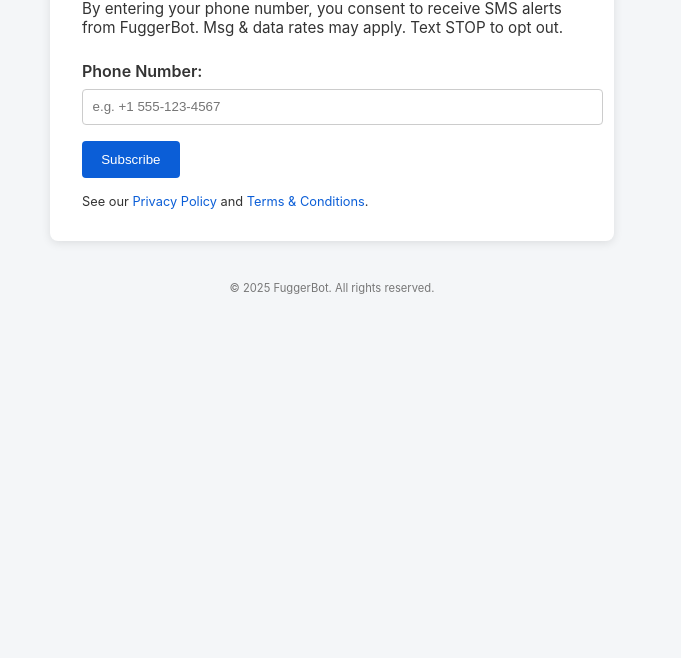
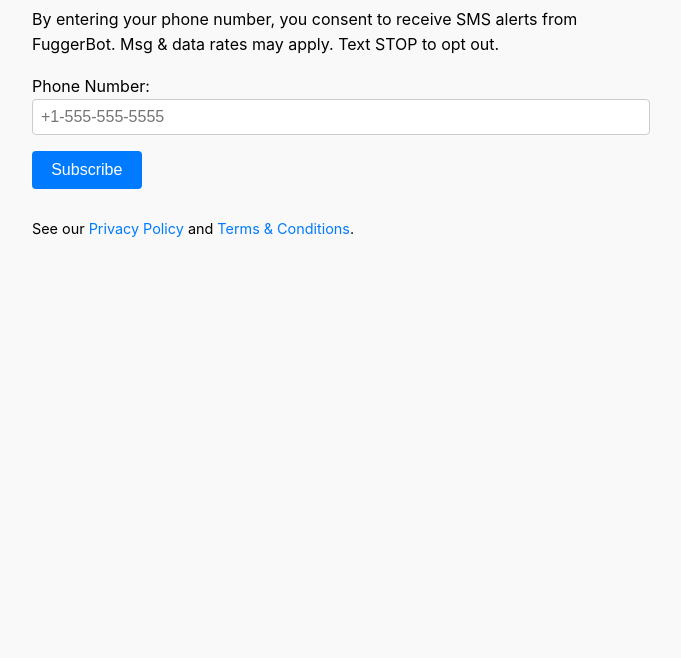
Before and after one commit to rjfisher123/rjfisher123.github.io, a plain HTML site: page index.html in a window 1280 px wide. Shown: the part 142-800 px from the top of the page, without its empty margins (308-989 px from the left). Drawn offline with Linux system fonts and the light colour scheme.

Commit message:
Clean up and style opt-in page

```diff
--- a/index.html
+++ b/index.html
@@ -3,105 +3,81 @@
 <head>
   <meta charset="UTF-8" />
   <meta name="viewport" content="width=device-width, initial-scale=1.0"/>
-  <title>FuggerBot Alerts Opt-In</title>
+  <title>FuggerBot Alerts</title>
   <style>
     body {
-      font-family: -apple-system, BlinkMacSystemFont, 'Segoe UI', Roboto, sans-serif;
-      background-color: #f4f6f8;
-      margin: 0;
-      padding: 0;
-      color: #333;
-    }
-
-    .container {
-      max-width: 500px;
-      margin: 5vh auto;
-      padding: 2rem;
-      background: #fff;
-      border-radius: 8px;
-      box-shadow: 0 2px 10px rgba(0,0,0,0.1);
+      font-family: -apple-system, BlinkMacSystemFont, "Segoe UI", Roboto, Oxygen,
+        Ubuntu, Cantarell, "Open Sans", "Helvetica Neue", sans-serif;
+      max-width: 600px;
+      margin: 40px auto;
+      padding: 20px;
+      background: #f9f9f9;
+      line-height: 1.6;
     }
 
     h1 {
-      font-size: 1.75rem;
-      margin-bottom: 1rem;
-      color: #1a1a1a;
+      font-size: 2em;
+      margin-bottom: 0.25em;
     }
 
-    p {
-      font-size: 0.95rem;
-      margin-bottom: 1.5rem;
-    }
-
-    label {
-      font-weight: 600;
-      display: block;
-      margin-bottom: 0.5rem;
+    form {
+      margin-top: 1em;
+      margin-bottom: 1em;
     }
 
     input[type="text"] {
       width: 100%;
-      padding: 0.6rem;
+      padding: 0.5em;
+      font-size: 1em;
+      margin-bottom: 1em;
       border: 1px solid #ccc;
       border-radius: 4px;
-      margin-bottom: 1rem;
     }
 
-    button {
-      background: #0b5ed7;
+    input[type="submit"] {
+      background-color: #007bff;
       color: white;
-      padding: 0.7rem 1.2rem;
+      padding: 0.6em 1.2em;
       border: none;
       border-radius: 4px;
       cursor: pointer;
+      font-size: 1em;
     }
 
-    button:hover {
-      background: #084298;
+    input[type="submit"]:hover {
+      background-color: #0056b3;
     }
 
     .legal {
-      font-size: 0.8rem;
-      margin-top: 1rem;
+      margin-top: 2em;
+      font-size: 0.9em;
     }
 
     .legal a {
-      color: #0b5ed7;
+      color: #007bff;
       text-decoration: none;
     }
 
     .legal a:hover {
       text-decoration: underline;
     }
-
-    footer {
-      margin-top: 2rem;
-      font-size: 0.7rem;
-      text-align: center;
-      color: #777;
-    }
   </style>
 </head>
 <body>
-  <div class="container">
-    <h1>FuggerBot SMS Alerts</h1>
-    <p>
-      By entering your phone number, you consent to receive SMS alerts from FuggerBot. Msg & data rates may apply. Text STOP to opt out.
-    </p>
+  <h1>Welcome to FuggerBot Alerts</h1>
+  <p>By entering your phone number, you consent to receive SMS alerts from FuggerBot. Msg &amp; data rates may apply. Text STOP to opt out.</p>
 
-    <form>
-      <label for="phone">Phone Number:</label>
-      <input type="text" id="phone" name="phone" placeholder="e.g. +1 555-123-4567" required />
-      <button type="submit">Subscribe</button>
-    </form>
+  <form>
+    <label for="phone">Phone Number:</label>
+    <input type="text" id="phone" name="phone" placeholder="+1-555-555-5555" />
+    <input type="submit" value="Subscribe" />
+  </form>
 
-    <div class="legal">
-      See our <a href="#">Privacy Policy</a> and <a href="#">Terms & Conditions</a>.
-    </div>
+  <div class="legal">
+    See our
+    <a href="https://rjfisher123.github.io/fuggerbot-optin/privacy.html" target="_blank">Privacy Policy</a>
+    and
+    <a href="https://rjfisher123.github.io/fuggerbot-optin/terms.html" target="_blank">Terms & Conditions</a>.
   </div>
-
-  <footer>
-    &copy; 2025 FuggerBot. All rights reserved.
-  </footer>
 </body>
 </html>
```
